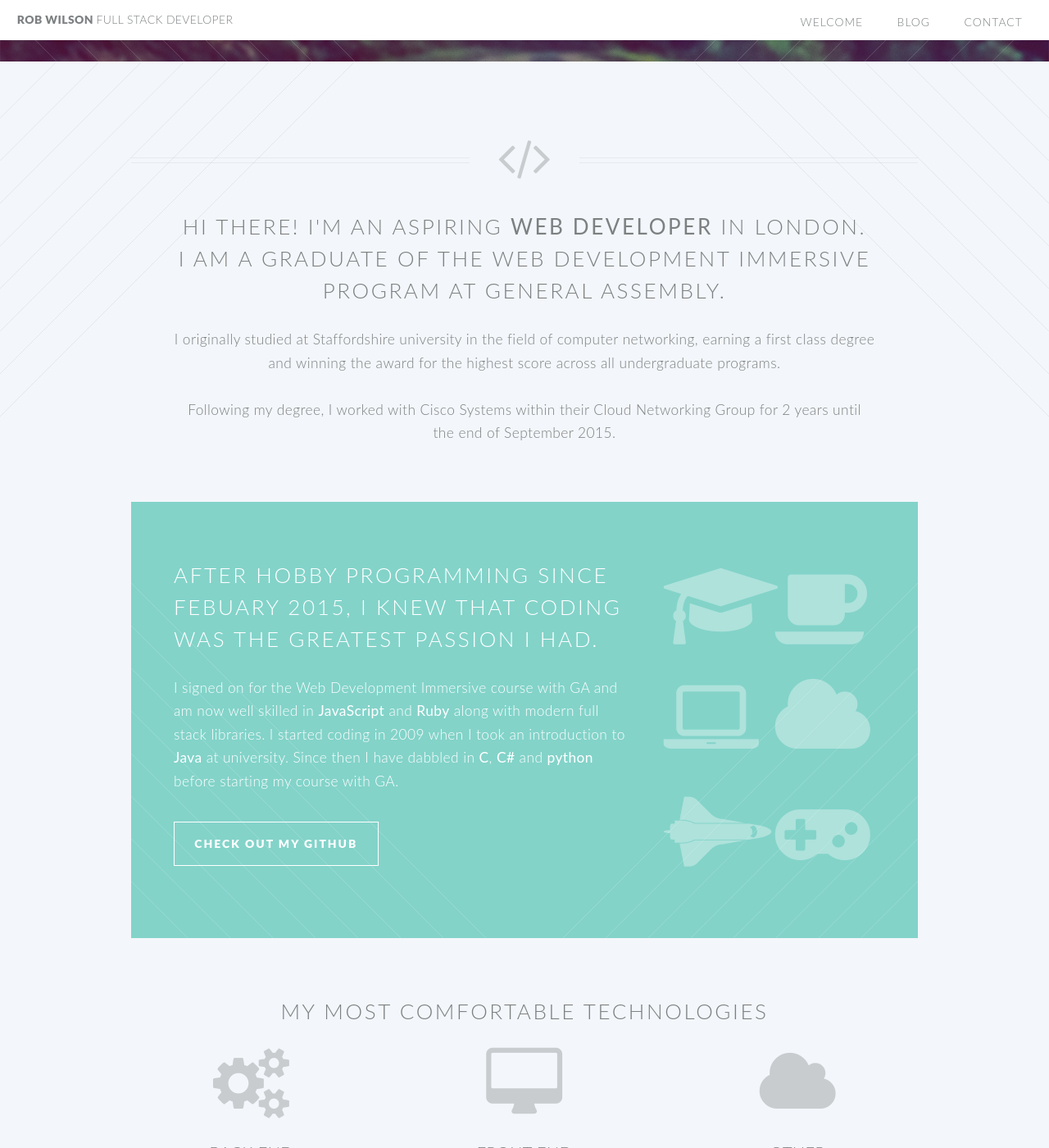
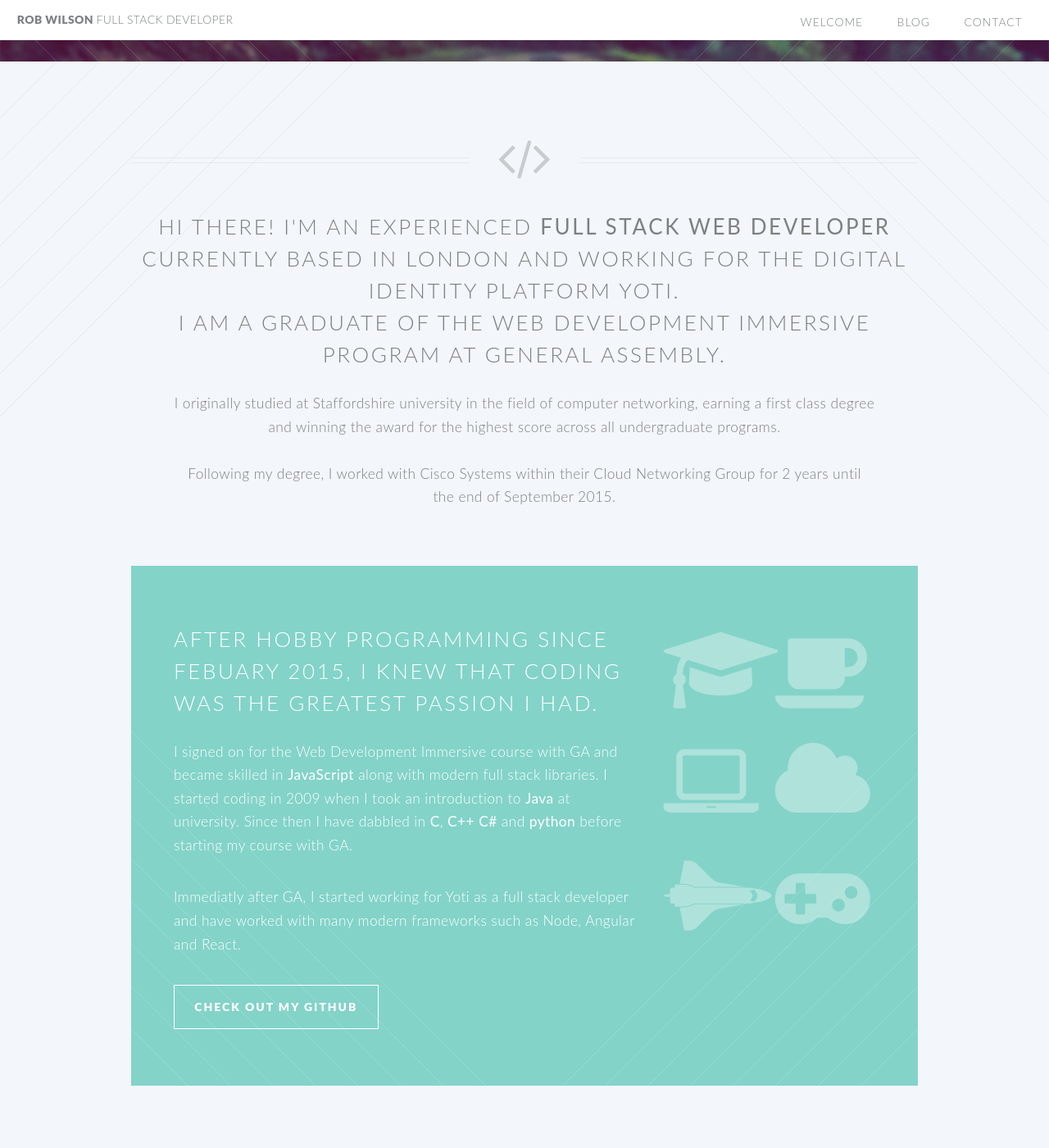
Before and after one commit to phobos101/phobos101.github.io, a Jekyll site: the page built from index.html, in a window 1280 px wide and 1400 px high, scrolled down 525 px. Shown: the whole window at 82% size. Built offline with Jekyll 4.4.1, drawn with Linux system fonts in a browser that asks for light colours; some of the changed text lies outside the part shown.

Commit message:
Website update

```diff
--- a/contact.html
+++ b/contact.html
@@ -37,7 +37,6 @@
 			<nav id="nav">
 				<ul>
 					<li><a href="/">Welcome</a></li>
-					<li><a href="/blog.html">Blog</a></li>
 					<li><a href="/contact.html">Contact</a></li>
 				</ul>
 			</nav>
--- a/index.html
+++ b/index.html
@@ -6,7 +6,7 @@ layout: landing-page
 
 				<header class="special container">
 					<span class="icon fa-code"></span>
-					<h2>Hi there! I'm an aspiring <strong>Web Developer</strong> in London.
+					<h2>Hi there! I'm an experienced <strong>full stack Web Developer</strong> currently based in London and working for the digital identity platform <a href="https://www.yoti.com">Yoti</a>.
 					<br />
 					I am a graduate of the <em>Web Development Immersive</em> program at <a href="https://generalassemb.ly/">General Assembly</a>.</h2>
 					<p>I originally studied at Staffordshire university in the field of computer networking, earning a first class degree
@@ -24,7 +24,8 @@ layout: landing-page
 								<header>
 									<h2>After hobby programming since Febuary 2015, I knew that coding was the greatest passion I had.</h2>
 								</header>
-								<p> I signed on for the <em>Web Development Immersive</em> course with GA and am now well skilled in <strong>JavaScript</strong> and <Strong>Ruby</Strong> along with modern full stack libraries. I started coding in 2009 when I took an introduction to <strong>Java</strong> at university. Since then I have dabbled in <strong>C</strong>, <strong>C#</strong> and <strong>python</strong> before starting my course with GA.</p>
+								<p>I signed on for the <em>Web Development Immersive</em> course with GA and became skilled in <strong>JavaScript</strong> along with modern full stack libraries. I started coding in 2009 when I took an introduction to <strong>Java</strong> at university. Since then I have dabbled in <strong>C</strong>, <strong>C++</strong> <strong>C#</strong> and <strong>python</strong> before starting my course with GA.</p>
+								<p>Immediatly after GA, I started working for Yoti as a full stack developer and have worked with many modern frameworks such as Node, Angular and React.</p>
 								<footer>
 									<ul class="buttons">
 										<li><a href="https://www.github.com/phobos101" class="button">Check out my GitHub</a></li>
@@ -68,10 +71,11 @@ layout: landing-page
 								<section>
 									<span class="icon featured fa-desktop"></span>
 									<strong><h3>Front End</h3></strong>
-									<p>Angular.JS
-									<br>Bootstrap 3
-									<br>Gulp.JS
-									<br>HTML5 / CSS3</p>
+									<p>
+										React
+										<br>Anguar 1.x and 2+
+										<br>Bootstrap
+										<br>wdio
 								</section>
 
 							</div>
```
Also changed, not shown: other parts of index.html (+10 -6 lines). Lines whose indentation alone changed are shown as unchanged.
